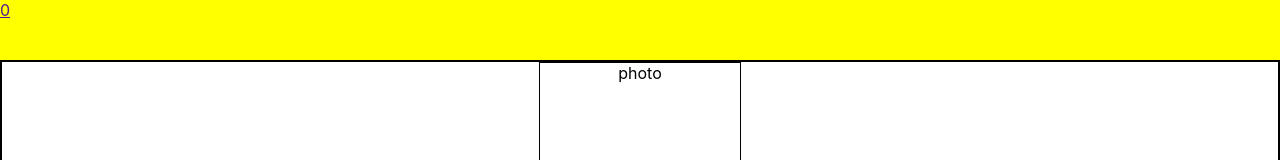
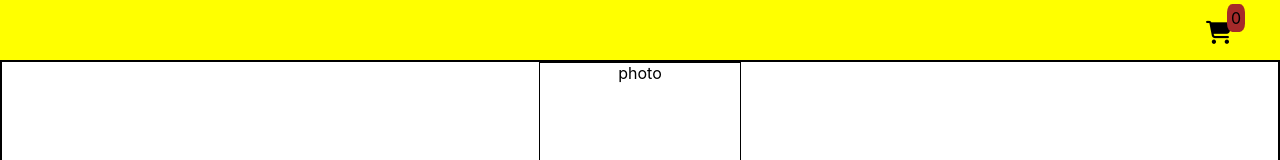
Before and after one commit to AndelijaKaluderovic/Shopping_Cart, a React (Create React App) app: page / in a window 1280 px wide. Shown: the top 160 px of the page. Built offline with nearby package versions, Linux system fonts and the light colour scheme.

Commit message:
cart-icon

```diff
--- a/public/index.html
+++ b/public/index.html
@@ -10,6 +10,7 @@
       content="Web site created using create-react-app"
     />
     <link rel="apple-touch-icon" href="%PUBLIC_URL%/logo192.png" />
+    <script src="https://kit.fontawesome.com/51fc1151cd.js" crossorigin="anonymous"></script>
     <!--
       manifest.json provides metadata used when your web app is installed on a
       user's mobile device or desktop. See https://developers.google.com/web/fundamentals/web-app-manifest/
--- a/src/components/Nav.css
+++ b/src/components/Nav.css
@@ -1,4 +1,32 @@
 .nav{
     background-color: yellow;
     height: 60px;
+    top: 0;
+    position: sticky;
+    width: 100%;
+    z-index: 1;
+    display: flex;
+    justify-content: flex-end;
+    align-items: center;
+    margin-right: 50px;
 }
+.nav-content{
+    padding-right: 30px;
+    display: flex;
+    position: absolute;
+    margin-top: 5px;
+}
+.nav-content:hover{
+    cursor: pointer;
+}
+.nav-icon{
+    font-size: 23px;
+}
+.cart-item{
+    position: relative;
+    top: -15px;
+    right: 5px;
+    background-color: brown;
+    padding: 4px;
+    border-radius: 30%;
+}
--- a/src/components/Nav.js
+++ b/src/components/Nav.js
@@ -4,7 +4,12 @@ import './Nav.css';
 export default function Nav() {
   return (
     <div className="nav">
-        <a href=""><span>0</span></a>
+      <div className='nav-content'>
+        <span className='nav-icon'>
+          <i className='fas fa-cart-shopping'></i>
+        </span>
+        <div className='cart-item'>0</div>
+      </div>
     </div>
   )
 }
```
